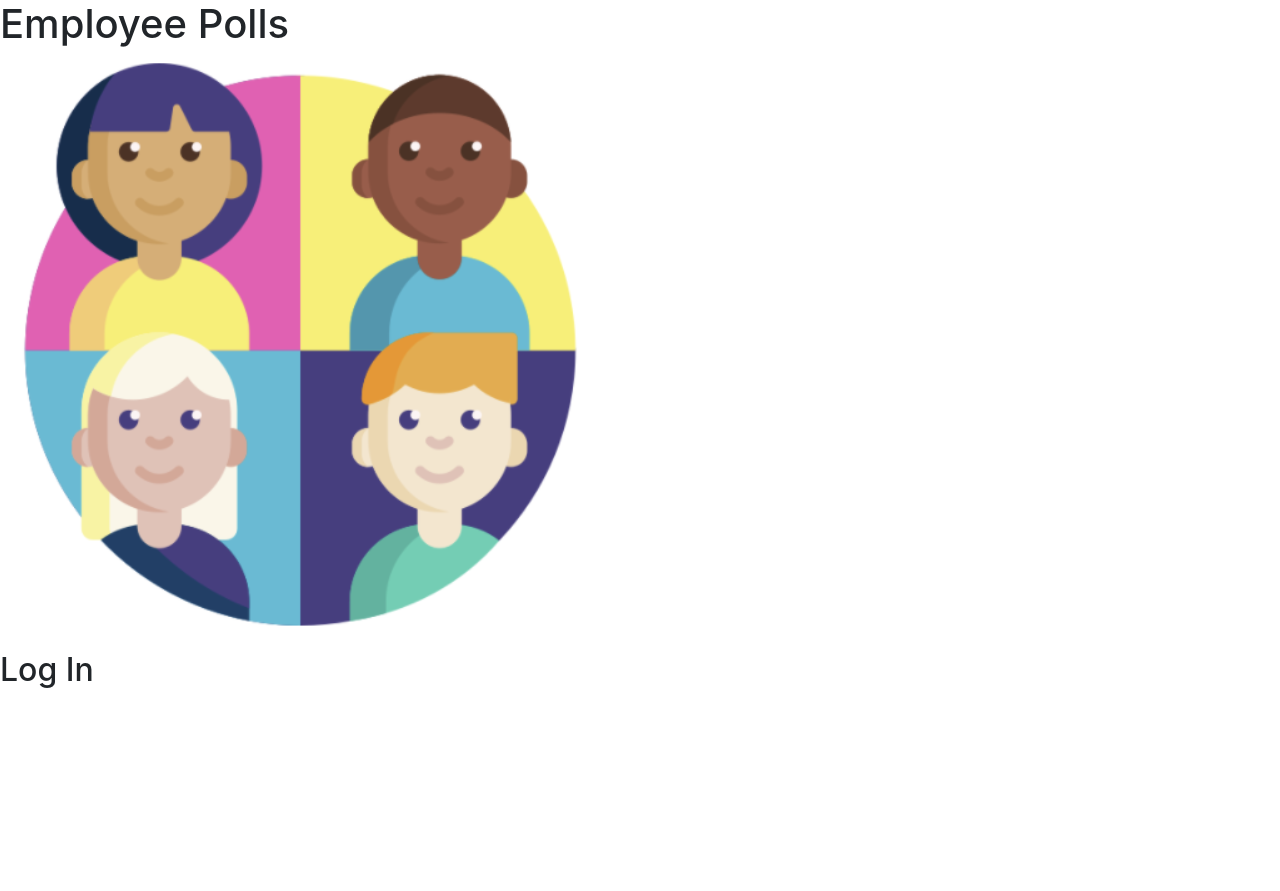
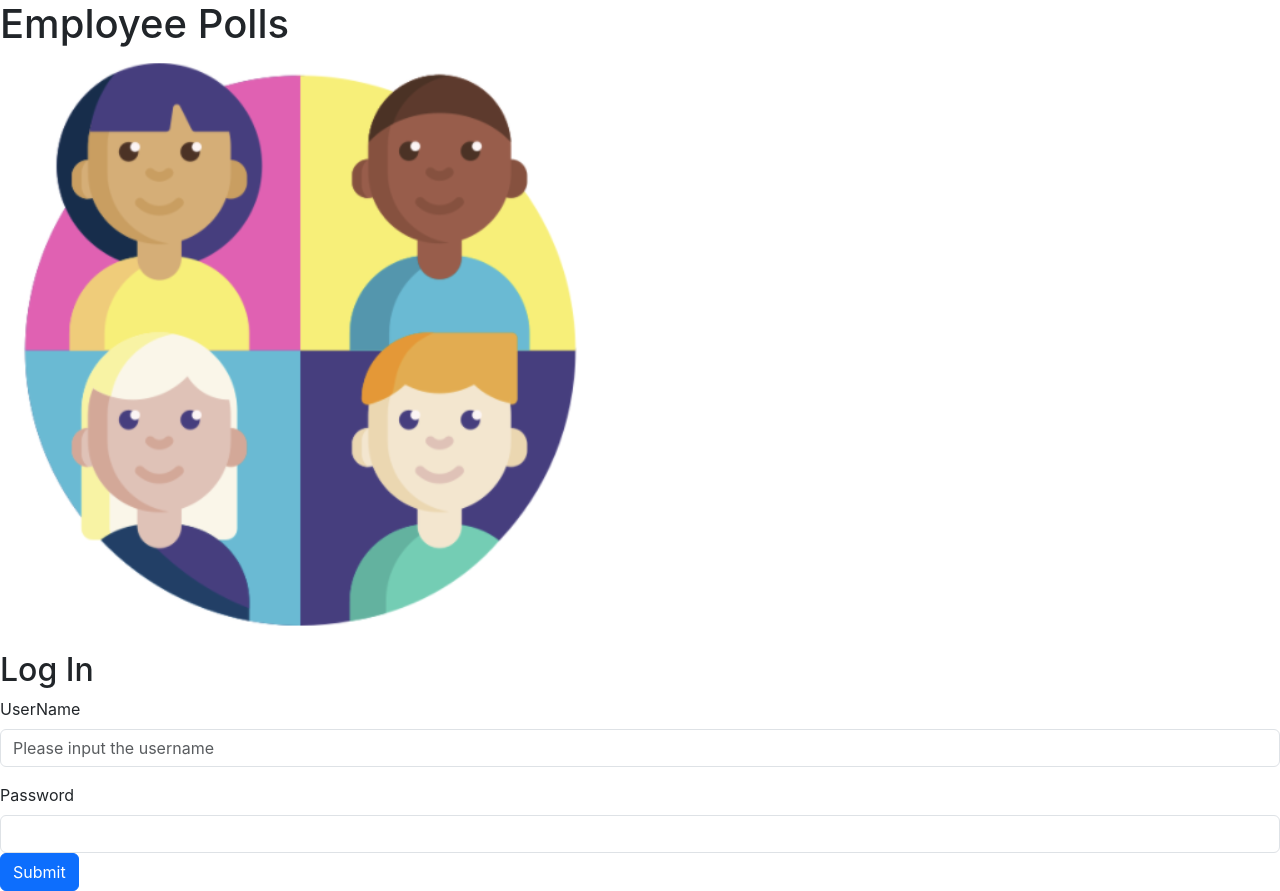
Before and after one commit to dotrunghieu0903/employee-polls, a React (Create React App) app: page /login in a window 1280 px wide. Before the commit the page ends 800 px from the top, so only its background shows below. Built offline with nearby package versions, Linux system fonts and the light colour scheme.

Commit message:
Updated Login

```diff
--- a/src/components/Login.js
+++ b/src/components/Login.js
@@ -1,4 +1,7 @@
 import { connect } from "react-redux";
+import Form from 'react-bootstrap/Form';
+import Button from 'react-bootstrap/Button';
+import Image from 'react-bootstrap/Image';
 
 import logo from "../images/EmployeePolls.png"
 
@@ -7,11 +10,20 @@ const Login = ({loggedIn}) =>
     return (
         <div>
             <h1>Employee Polls</h1>
-            <img src={logo} alt="Logo"/>
+            <Image src={logo} alt="Logo" rounded />
             <h2>Log In</h2>
-            <form>
-
-            </form>
+            <Form>
+                <Form.Group className="mb-3" controlId="exampleForm.ControlInput1">
+                    <Form.Label>UserName</Form.Label>
+                    <Form.Control type="email" placeholder="Please input the username" />
+                </Form.Group>
+                <Form.Label htmlFor="inputPassword">Password</Form.Label>
+                <Form.Control
+                    type="password"
+                    id="inputPassword"
+                />
+                <Button as="a" variant="primary">Submit</Button>
+            </Form>
         </div>
     )
 }
```
